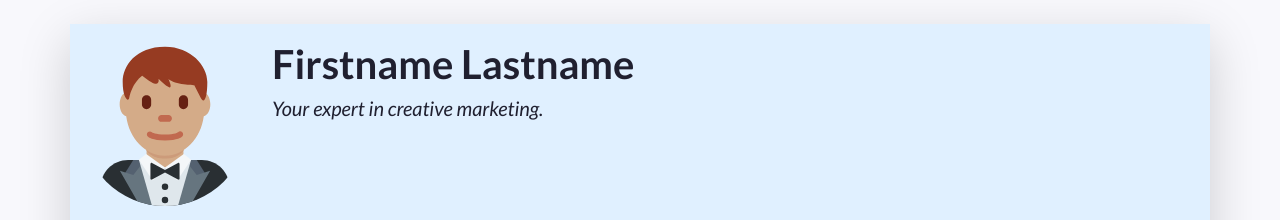
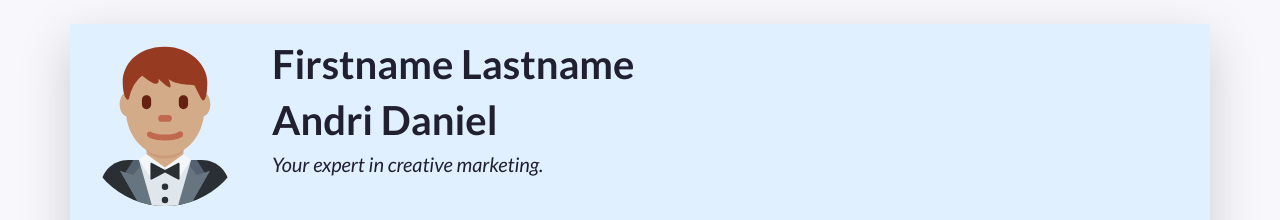
Before and after one commit to anadondea/PRJ4.2324.223234.my-cv, a plain HTML site: page index.html in a window 1280 px wide. Shown: the top 220 px of the page. Drawn offline with nearby package versions, Linux system fonts and the light colour scheme.

Commit message:
Update index.html

```diff
--- a/index.html
+++ b/index.html
@@ -50,6 +50,7 @@
         -->
         <div class="col-12 col-sm-8 col-md-9 col-lg-10 my-3 header-content">
           <h1 class="fw-bolder">Firstname Lastname</h1>
+          <h1 class="fw-bolder">Andri Daniel</h1>
           <h5 class="fst-italic tagline">Your expert in creative marketing.</h5>
         </div>
       </header>
```
